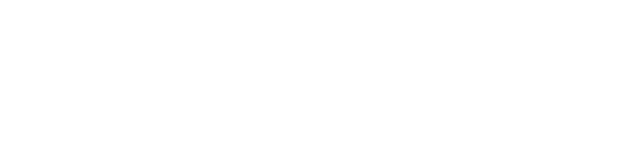
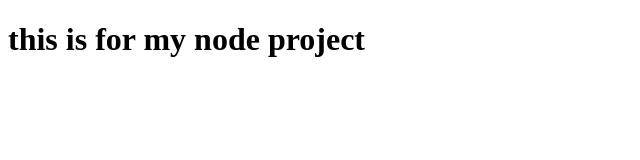
Before and after one commit to tanjiljishad/node-test1, a plain HTML site: page index.html in a window 1280 px wide. Shown: the whole page, without its empty margins (0-640 px from the left). Drawn offline with Linux system fonts and the light colour scheme.

Commit message:
third commit

```diff
--- a/index.html
+++ b/index.html
@@ -6,6 +6,9 @@
     <title>Document</title>
 </head>
 <body>
+    <header>
+        <h1>this is for my node project</h1>
+    </header>
 
 </body>
 </html>
```
